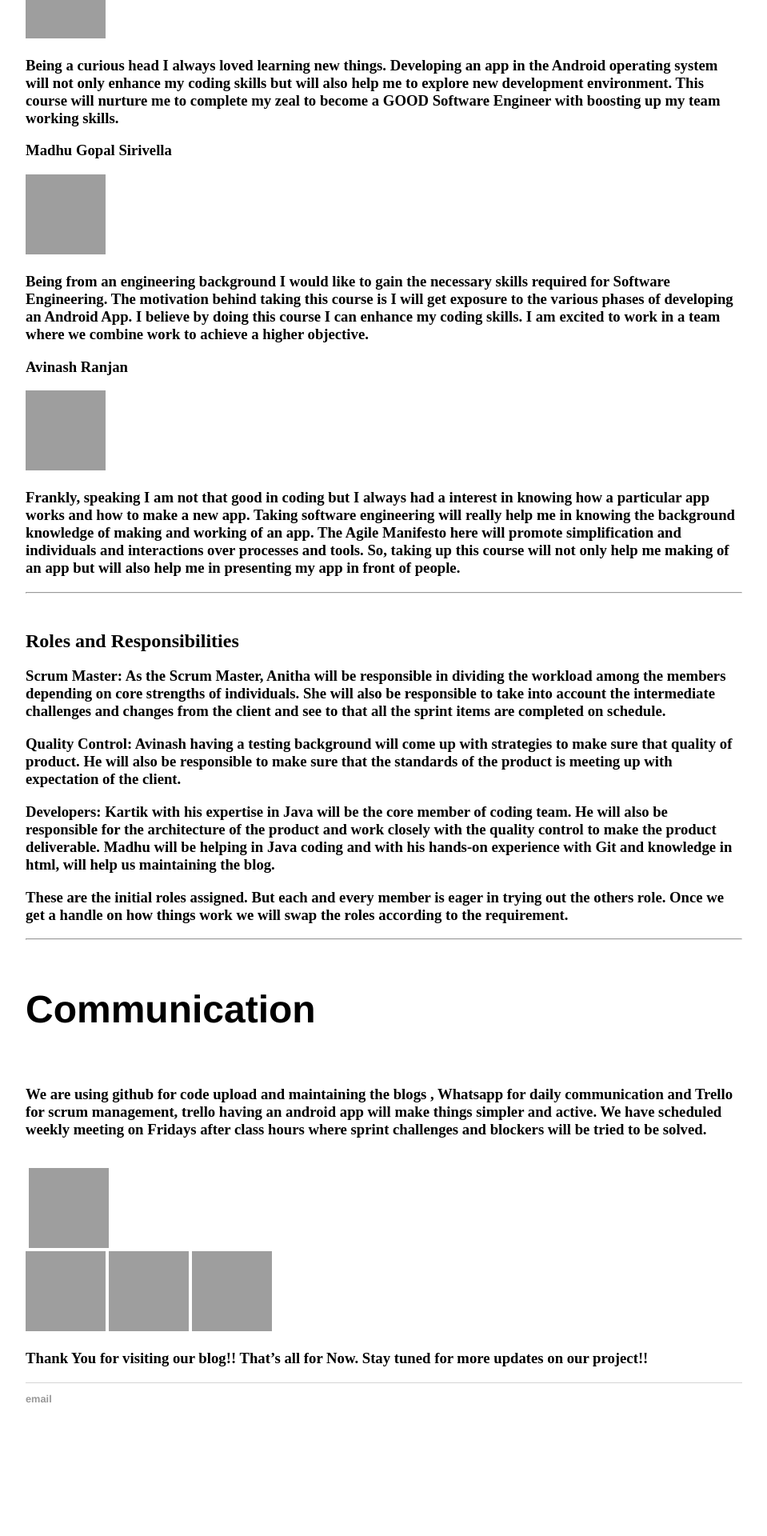
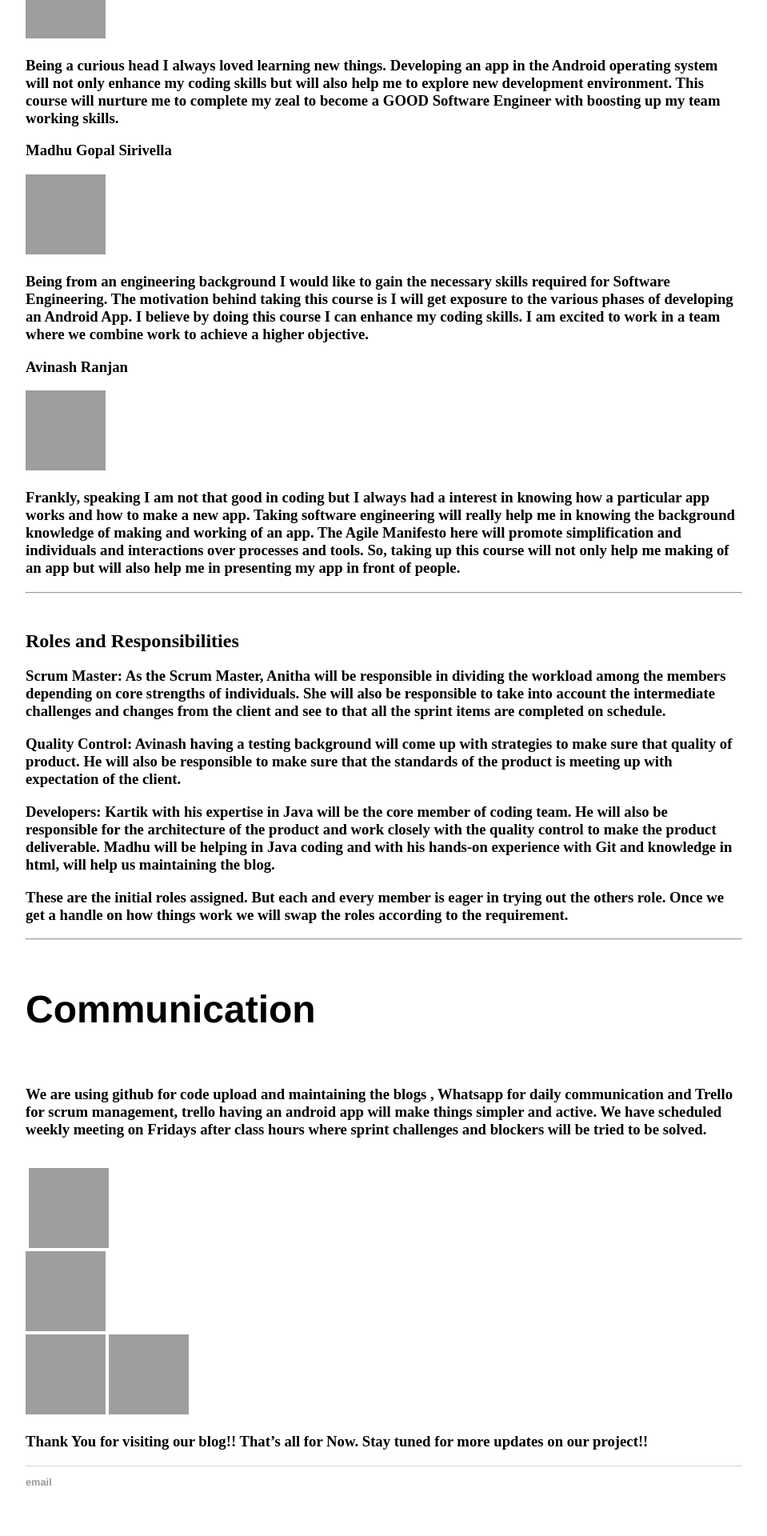
Before and after one commit to kartikprabhu20/YourEuro, a Jekyll site: the page built from docs/_posts/2019-04-15-TeamPresentation.md, in a window 1280 px wide. Shown: the part 1701-3621 px from the top of the page at 80% size, without its empty margins (160-1119 px from the left). Built offline with Jekyll 4.4.1, drawn with Linux system fonts in a browser that asks for light colours; a file with an impossible date is left out; before the commit the page ends 3517 px from its top, so only the background shows below that; grey boxes are pictures that could not be loaded.

Commit message:
Update 2019-04-15-TeamPresentation.md

```diff
--- a/docs/_posts/2019-04-15-TeamPresentation.md
+++ b/docs/_posts/2019-04-15-TeamPresentation.md
@@ -42,8 +42,8 @@ Here we are Introducing our awesome team and inspiration to take up the project
 <hr><br>
 <h1>Communication</h1><br>
 <h3>We are using github for code upload and maintaining the blogs , Whatsapp for daily communication and Trello for scrum management, trello having an android app will make things simpler and active. We have scheduled weekly meeting on Fridays after class hours where sprint challenges and blockers will be tried to be solved.</h3><br>
-<div style="white-space:nowrap;"><img src=""> <img src="https://github.com/DBSE-teaching/isee2019-ARTexceptionals/blob/master/docs/images/GIT.jpeg?raw=true" width="100" height="100"></div>
-<img src="https://github.com/DBSE-teaching/isee2019-ARTexceptionals/blob/master/docs/images/Trello.jpeg?raw=true" width="100" height="100">
+<img src=""> <img src="https://github.com/DBSE-teaching/isee2019-ARTexceptionals/blob/master/docs/images/GIT.jpeg?raw=true" width="100" height="100">
+<div style="white-space:nowrap;"><img src="https://github.com/DBSE-teaching/isee2019-ARTexceptionals/blob/master/docs/images/Trello.jpeg?raw=true" width="100" height="100"></div>
 <img src="https://github.com/DBSE-teaching/isee2019-ARTexceptionals/blob/master/docs/images/WhatsApp.jpeg?raw=true" width="100" height="100">
 <img src="https://github.com/DBSE-teaching/isee2019-ARTexceptionals/blob/master/docs/images/Team.jpeg?raw=true" width="100" height="100">
 
```
